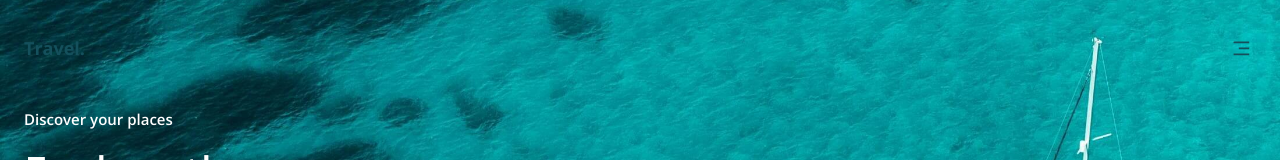
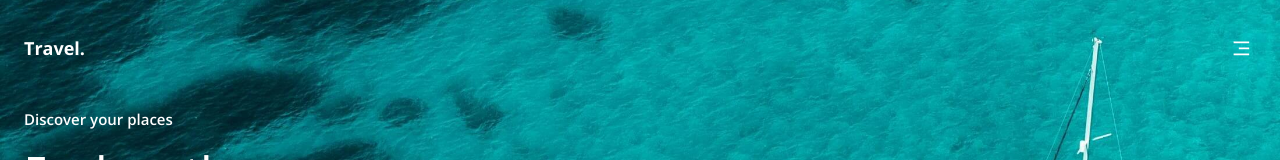
Before and after one commit to fajarfadillahh/travel-agency-react-tailwind, a React (Vite) app: page / in a window 1280 px wide. Shown: the top 160 px of the page. Built offline with nearby package versions, Linux system fonts and the light colour scheme.

Commit message:
add sticky Header when scrolling down

```diff
--- a/src/components/Header.jsx
+++ b/src/components/Header.jsx
@@ -1,4 +1,4 @@
-import React, { useState } from "react";
+import React, { useEffect, useState } from "react";
 import { Link } from "react-router-dom";
 import { RiMenu3Line, RiCloseLine } from "react-icons/ri";
 
@@ -6,19 +6,43 @@ import { RiMenu3Line, RiCloseLine } from "react-icons/ri";
 import Button from "./Button";
 
 export default function Header() {
-  // menu open [mobile version]
+  // MENU OPEN [MOBILE VERSION]
   const [menuOpen, setMenuOpen] = useState(false);
 
   const setHandleMenu = () => {
     setMenuOpen((even) => !even);
   };
 
+  // STICKY HEADER
+  const [stickyHeader, setStickyHeader] = useState();
+
+  useEffect(() => {
+    const addStickyHeader = () => {
+      if (window.scrollY >= 5) {
+        setStickyHeader(true);
+      } else {
+        setStickyHeader(false);
+      }
+    };
+    window.addEventListener("scroll", addStickyHeader);
+
+    return () => {
+      window.removeEventListener("scroll", addStickyHeader);
+    };
+  }, [stickyHeader]);
+
   return (
-    <header className="header fixed top-0 left-0 z-50 w-full bg-transparent">
+    <header
+      className={`header fixed top-0 left-0 z-50 w-full transition-all duration-400 ${
+        stickyHeader ? "bg-white shadow-md" : "bg-transparent shadow-none"
+      }`}
+    >
       <div className="header__container container flex h-24 items-center justify-between">
         <Link
           to="/"
-          className="header__logo text-[18px] font-bold text-green-600"
+          className={`header__logo text-[18px] font-bold transition-all duration-400 ${
+            stickyHeader ? "text-green-600" : "text-white"
+          }`}
         >
           Travel.
         </Link>
@@ -50,7 +74,9 @@ export default function Header() {
         </div>
 
         <div
-          className="header__toggle inline-flex cursor-pointer p-1 text-[1.3rem] text-green-600"
+          className={`header__toggle inline-flex cursor-pointer p-1 text-[1.3rem] transition-all duration-400 ${
+            stickyHeader ? "text-green-600" : "text-white"
+          }`}
           onClick={setHandleMenu}
         >
           {menuOpen ? <RiCloseLine /> : <RiMenu3Line />}
```
